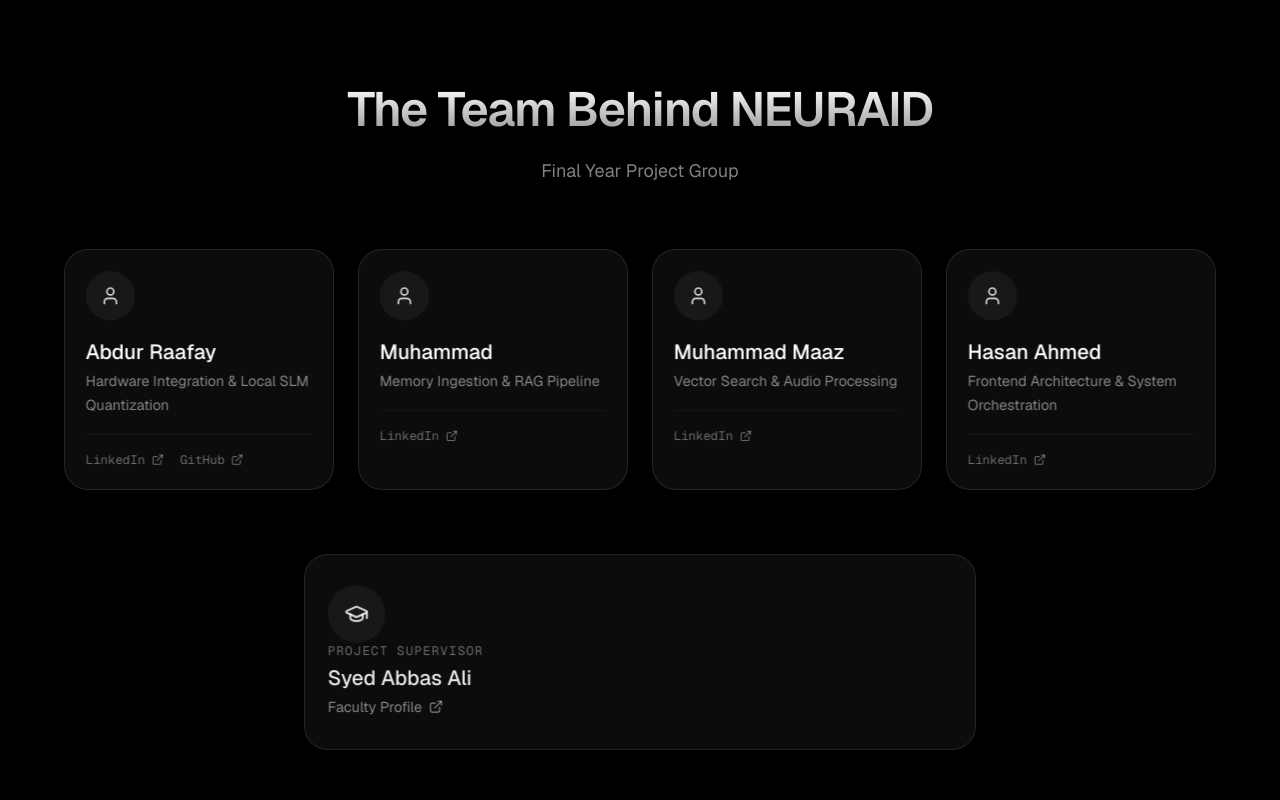
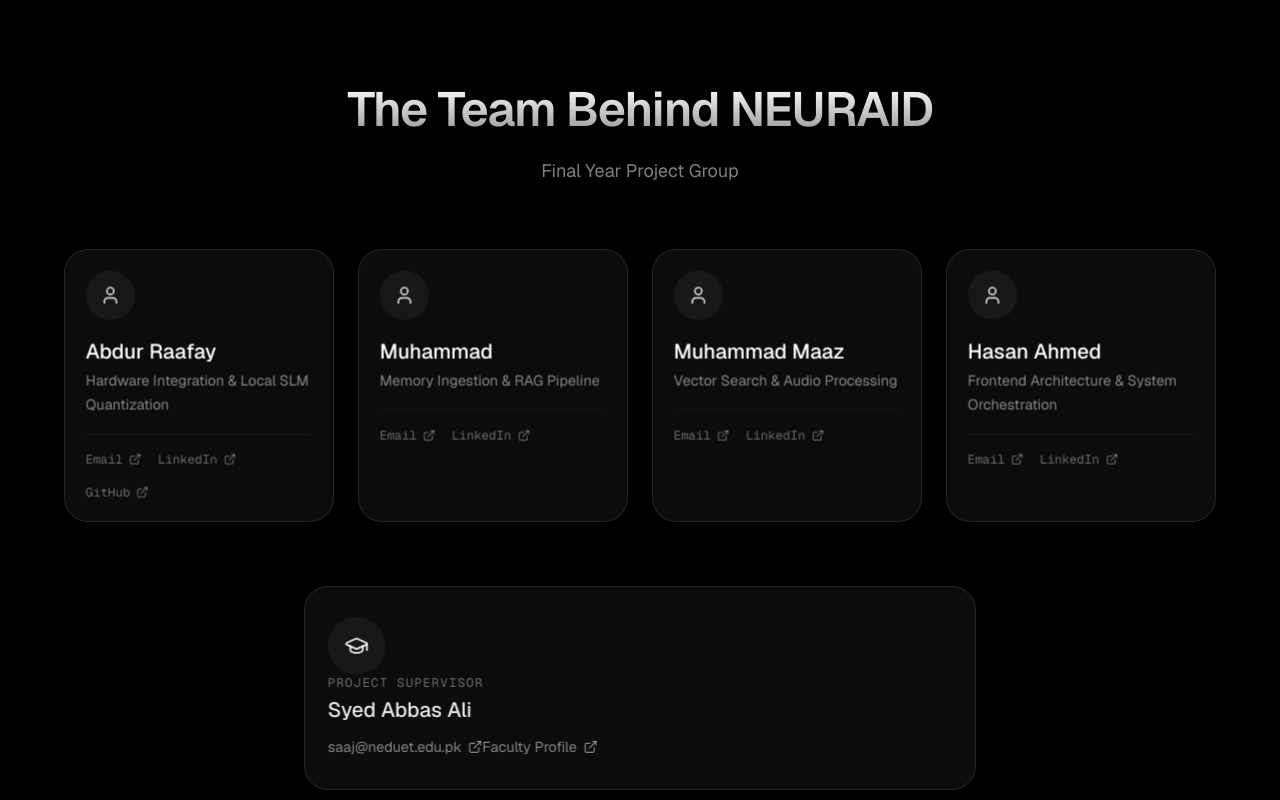
Before and after one commit to abdurraafay90/Neuraid-Web, a Next.js app: page / in a window 1280 px wide. Shown: the part 11200-12000 px from the top of the page. Built offline with nearby package versions, Linux system fonts and the light colour scheme.

Commit message:
Add team contact emails

```diff
--- a/src/components/Team.tsx
+++ b/src/components/Team.tsx
@@ -9,6 +9,7 @@ const teamMembers = [
     name: "Abdur Raafay",
     role: "Hardware Integration & Local SLM Quantization",
     links: [
+      { name: "Email", url: "mailto:araafaycs@gmail.com" },
       { name: "LinkedIn", url: "https://www.linkedin.com/in/abdur-raafay-359b01252/?lipi=urn%3Ali%3Apage%3Ad_flagship3_profile_view_base_contact_details%3BMMPM6qsmRmarxOozTrNGIA%3D%3D" },
       { name: "GitHub", url: "https://github.com/abdurraafay90" }
     ]
@@ -17,6 +18,7 @@ const teamMembers = [
     name: "Muhammad",
     role: "Memory Ingestion & RAG Pipeline",
     links: [
+      { name: "Email", url: "mailto:muhammad86762@gmail.com" },
       { name: "LinkedIn", url: "https://www.linkedin.com/in/muhammad-a69936292?utm_source=share_via&utm_content=profile&utm_medium=member_android" }
     ]
   },
@@ -24,6 +26,7 @@ const teamMembers = [
     name: "Muhammad Maaz",
     role: "Vector Search & Audio Processing",
     links: [
+      { name: "Email", url: "mailto:maaz24400@gmail.com" },
       { name: "LinkedIn", url: "https://www.linkedin.com/in/muhammad-maaz-836853292/?lipi=urn%3Ali%3Apage%3Ad_flagship3_profile_view_base_contact_details%3B8QJlhGoiR2OTP%2BDkaosHfQ%3D%3D" }
     ]
   },
@@ -31,6 +34,7 @@ const teamMembers = [
     name: "Hasan Ahmed",
     role: "Frontend Architecture & System Orchestration",
     links: [
+      { name: "Email", url: "mailto:ahmedshamsi2021@gmail.com" },
       { name: "LinkedIn", url: "https://www.linkedin.com/in/hasan-shamsi/?lipi=urn%3Ali%3Apage%3Ad_flagship3_profile_view_base_contact_details%3B0JMLpOgLRIOrSBjEdG3SiQ%3D%3D" }
     ]
   },
@@ -112,6 +116,13 @@ export default function Team() {
                 Syed Abbas Ali
               </h3>
               <a
+                href="mailto:saaj@neduet.edu.pk"
+                className="text-sm text-white/50 hover:text-white transition-colors mt-3 inline-flex items-center gap-1.5"
+              >
+                saaj@neduet.edu.pk
+                <ExternalLink className="h-3.5 w-3.5" />
+              </a>
+              <a
                 href="https://cis.neduet.edu.pk/dr-syed-abbas-ali-phd-approved-supervisor"
                 target="_blank"
                 rel="noopener noreferrer"
```
